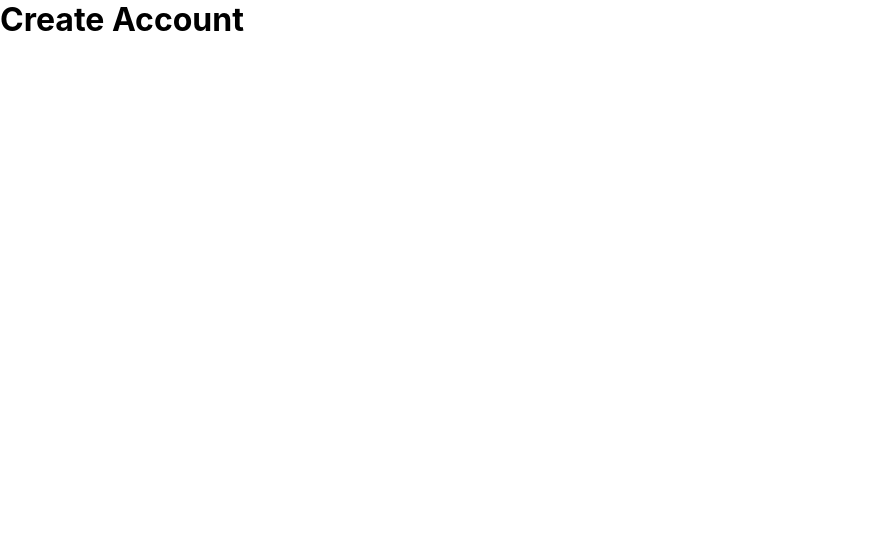
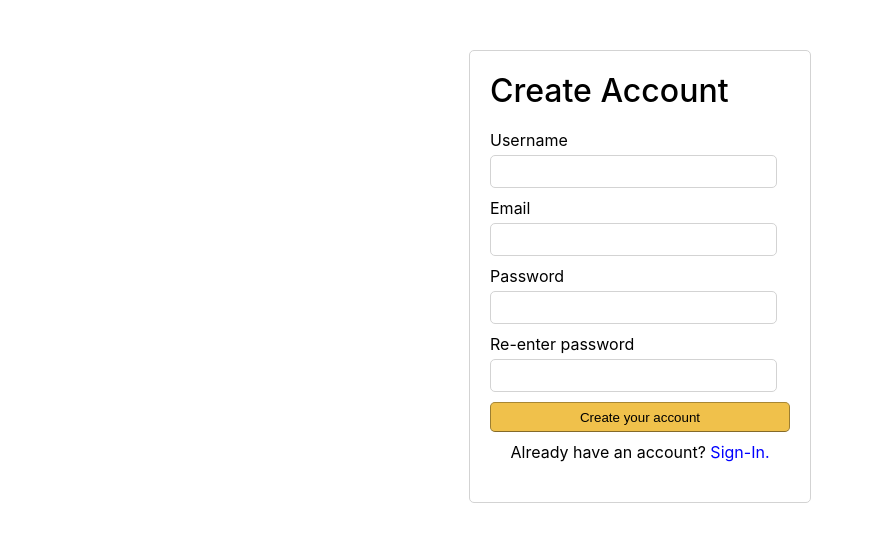
Before and after one commit to JKotov-Git/company-posts, a React (Create React App) app in the folder client/: page /createAccount in a window 1280 px wide. Shown: the top 542 px of the page, without its empty margins (0-873 px from the left). Built offline with nearby package versions, Linux system fonts and the light colour scheme.

Commit message:
create account page

```diff
--- a/client/src/pages/CreateAccount/CreateAccount.css
+++ b/client/src/pages/CreateAccount/CreateAccount.css
@@ -0,0 +1,58 @@
+.create-account {
+  display: flex;
+  flex-direction: column;
+  align-items: center;
+  height: 100vh;
+  background-color: white;
+}
+
+.create-account-container {
+  width: 300px;
+  height: fit-content;
+  display: flex;
+  flex-direction: column;
+  border-radius: 5px;
+  border: 1px solid lightgray;
+  padding: 20px;
+  margin-top: 50px;
+}
+
+.create-account h1 {
+  font-weight: 500;
+  margin-bottom: 20px;
+}
+.create-account-form label {
+  margin-bottom: 5px;
+}
+
+.create-account-form input {
+    width: 93%;
+    margin-bottom: 10px;
+    margin-top: 5px;
+    height: 25px;
+    background-color: white;
+    border:1px solid lightgray;
+    border-radius: 5px;
+    padding:3px;
+}
+.create-account-form input:focus {
+  border: 1px solid #ff6600;
+  box-shadow: 0 0 2px 2px #ff944d;
+}
+
+.create-account-form button {
+    width: 100%;
+    background-color: #f0c14b;
+    height:30px;
+    border: 1px solid;
+    border-color: #a88734 #9c7e31 #846a29;
+    color: black;
+    margin: 0 !important;
+    border-radius:5px;
+}
+
+.create-account-container p {
+  text-align: center;
+  margin-bottom: 20px;
+  margin-top: 10px;
+}
--- a/client/src/pages/CreateAccount/CreateAccount.js
+++ b/client/src/pages/CreateAccount/CreateAccount.js
@@ -1,11 +1,64 @@
-import React from 'react'
+import React, { useState } from "react";
+import "./CreateAccount.css";
+
+import { Link } from "react-router-dom";
+import axios from "axios";
+
+const generateRandomId = () => {
+  let genId = Math.floor(Math.random() * 100);
+  return genId;
+};
 
 const CreateAccount = () => {
-    return (
-        <div>
-            <h1>Create Account</h1>
-        </div>
-    )
-}
+  const [username, setUsername] = useState("");
+  const [email, setEmail] = useState("");
+  const [password, setPassword] = useState("");
+  const [rePassword, setRePassword] = useState("");
+  return (
+    <div className="create-account">
+      <div className="create-account-container">
+        <h1>Create Account</h1>
+        <form className="create-account-form">
+          <label>Username</label>
+          <input
+            type="text"
+            value={username}
+            onChange={(e) => setUsername(e.target.value)}
+          />
+          <label>Email</label>
+          <input
+            type="email"
+            value={email}
+            onChange={(e) => setEmail(e.target.value)}
+          />
+          <label>Password</label>
+          <input
+            type="password"
+            value={password}
+            onChange={(e) => setPassword(e.target.value)}
+          />
+          <label>Re-enter password</label>
+          <input
+            type="password"
+            value={rePassword}
+            onChange={(e) => setRePassword(e.target.value)}
+          />
 
-export default CreateAccount
+          <button type="button"
+        //    onClick={createAccount}
+           >
+            Create your account
+          </button>
+        </form>
+        <p>
+          Already have an account?{" "}
+          <Link className="login-link" to="/login">
+            Sign-In.
+          </Link>
+        </p>
+      </div>
+    </div>
+  );
+};
+
+export default CreateAccount;
```
